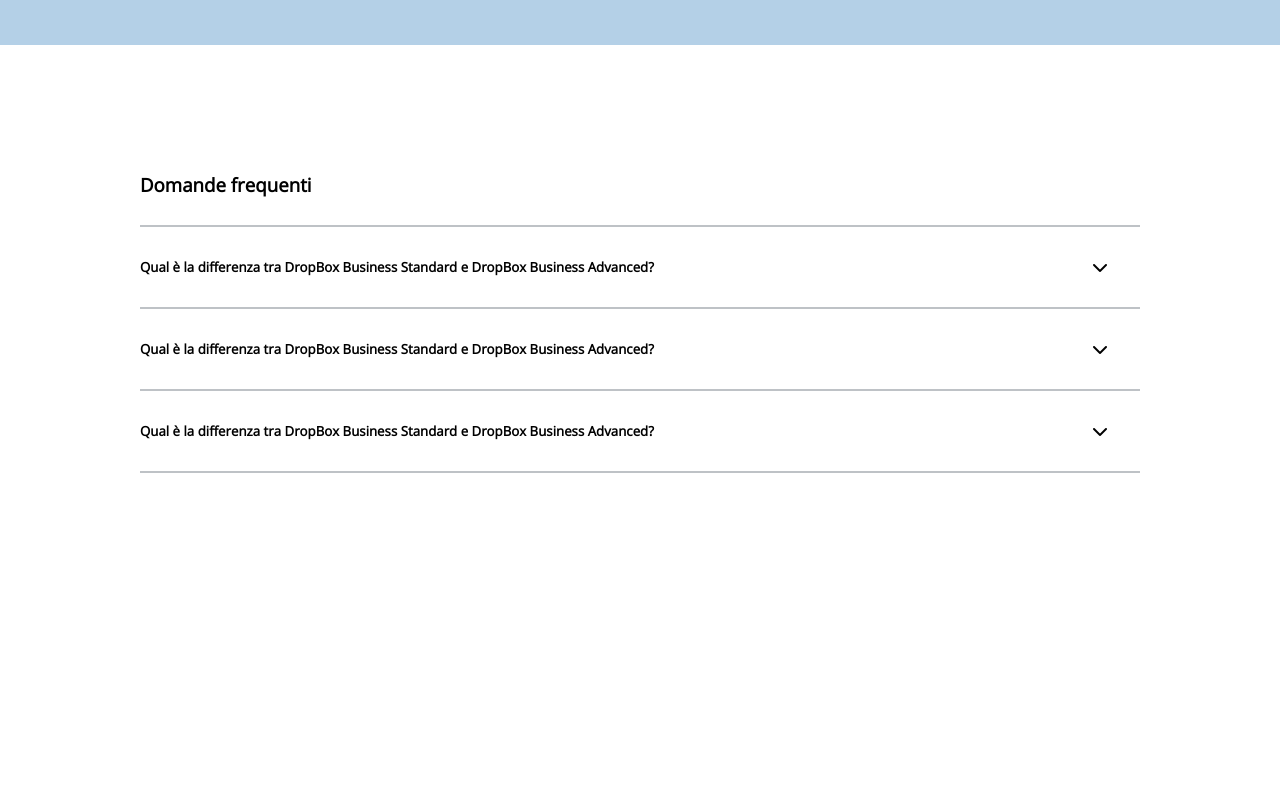
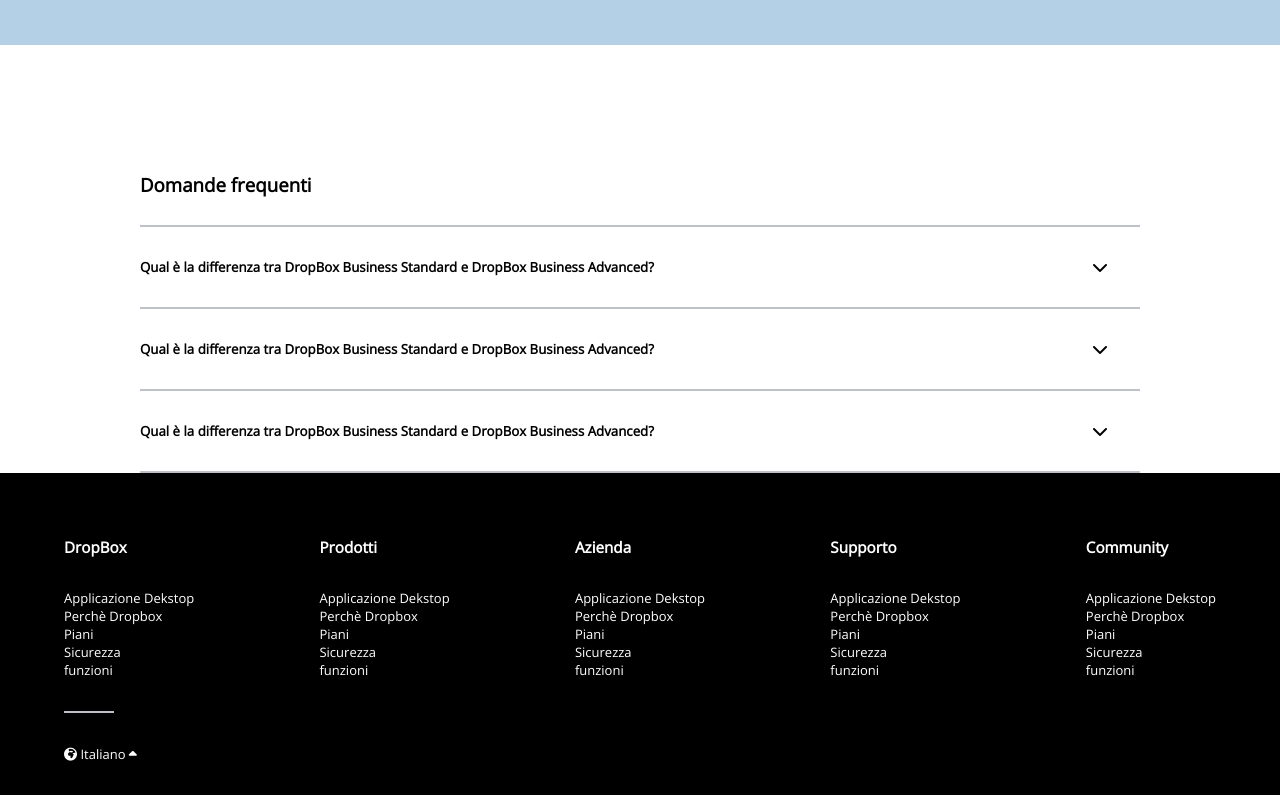
Before and after one commit to Alessandra-Casu/htmlcss-dropbox, a plain HTML site: page index.html in a window 1280 px wide. Shown: the part 4925-5720 px from the top of the page. Before the commit the page ends 5398 px from the top, so only its background shows below. Drawn offline with nearby package versions, Linux system fonts and the light colour scheme.

Commit message:
add footer

```diff
--- a/assets/style.css
+++ b/assets/style.css
@@ -347,3 +347,35 @@
     color: black;
     padding-right: 2rem;
 }
+
+/*footer*/
+footer{
+    background-color: black;
+    color: white;
+    padding-top: 4rem;
+    padding-inline: 4rem;
+    padding-bottom: 2rem;
+    font-size: small;
+}
+
+footer ul{
+    list-style: none;
+}
+
+footer a{
+    color: white;
+    text-decoration: none;
+}
+
+.footer-menu{
+    display: flex;
+    justify-content: space-between;
+    color: white;
+
+
+}
+
+footer h3{
+    font-weight: 800;
+    padding-bottom: 2rem;
+}
--- a/index.html
+++ b/index.html
@@ -326,7 +326,65 @@
 
 
         </section>
+    </main>
 
-    </main>
+    <footer>
+
+        <ul class="footer-menu">
+            <li> <h3>DropBox</h3>
+                <ul>
+                    <li><a href="#">Applicazione Dekstop</a></li>
+                    <li><a href="#">Perchè Dropbox</a></li>
+                    <li><a href="#">Piani</a></li>
+                    <li><a href="#">Sicurezza</a></li>
+                    <li><a href="#">funzioni</a></li>
+                </ul>
+            </li>
+            <li><h3>Prodotti</h3>
+                <ul>
+                    <li><a href="#">Applicazione Dekstop</a></li>
+                    <li><a href="#">Perchè Dropbox</a></li>
+                    <li><a href="#">Piani</a></li>
+                    <li><a href="#">Sicurezza</a></li>
+                    <li><a href="#">funzioni</a></li>
+                </ul>
+            </li>
+            <li><h3>Azienda</h3>
+                <ul>
+                    <li><a href="#">Applicazione Dekstop</a></li>
+                    <li><a href="#">Perchè Dropbox</a></li>
+                    <li><a href="#">Piani</a></li>
+                    <li><a href="#">Sicurezza</a></li>
+                    <li><a href="#">funzioni</a></li>
+                </ul>
+            </li>
+            <li> <h3>Supporto</h3>
+                <ul>
+                    <li><a href="#">Applicazione Dekstop</a></li>
+                    <li><a href="#">Perchè Dropbox</a></li>
+                    <li><a href="#">Piani</a></li>
+                    <li><a href="#">Sicurezza</a></li>
+                    <li><a href="#">funzioni</a></li>
+                </ul>
+            </li>
+            <li><h3>Community</h3>
+                <ul>
+                    <li><a href="#">Applicazione Dekstop</a></li>
+                    <li><a href="#">Perchè Dropbox</a></li>
+                    <li><a href="#">Piani</a></li>
+                    <li><a href="#">Sicurezza</a></li>
+                    <li><a href="#">funzioni</a></li>
+                </ul>
+            </li>
+        </ul>
+
+        <div class="riga"></div>
+
+        <div>
+            <i class="fa-solid fa-earth-africa"></i>
+            <span>Italiano</span>
+            <a href="#"><i class="fa-solid fa-caret-up"></i></a>
+        </div>
+    </footer>
 </body>
 </html>
```
